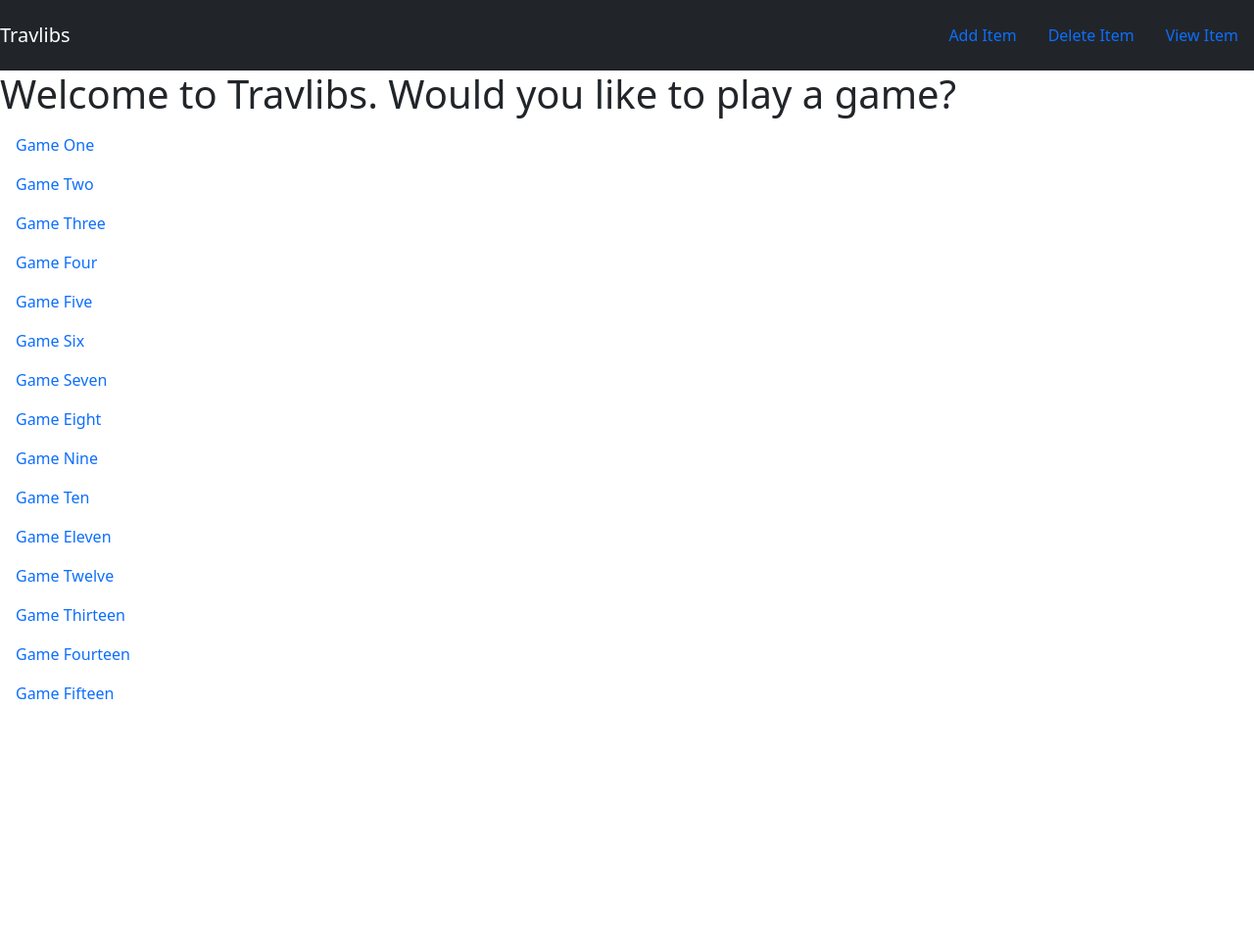
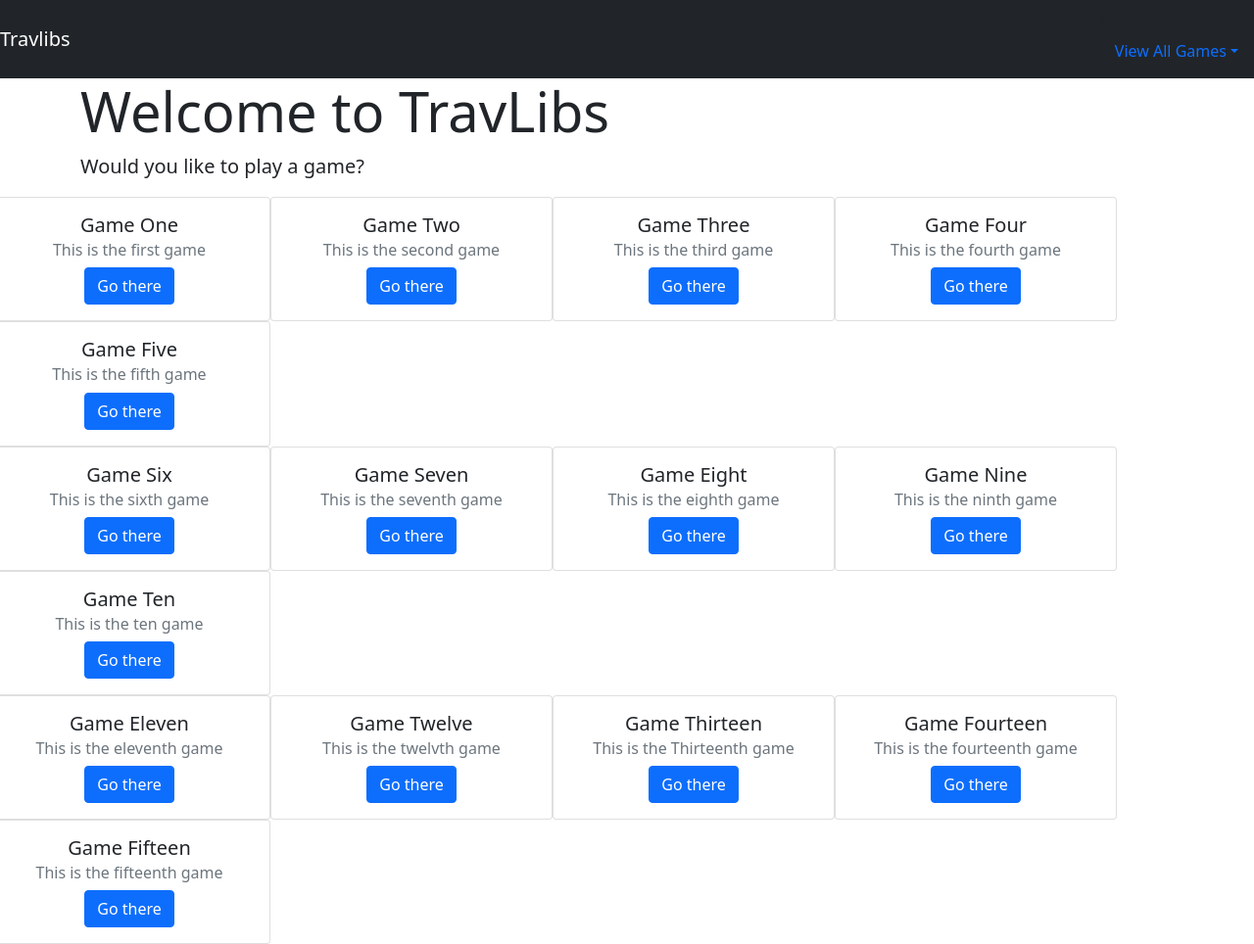
Before and after one commit to travishowey/madlibsgame, a Django app: page /index/ in a window 1280 px wide. Shown: the whole page at 98% size. Before the commit the page ends 714 px from the top, so only its background shows below. Run offline with Django 3.2, Linux system fonts and the light colour scheme.

Commit message:
working project 1.1

```diff
--- a/game/templates/game/base.html
+++ b/game/templates/game/base.html
@@ -4,19 +4,46 @@
 <head>
 
     <title>Document</title>
+
+
     <link href="https://cdn.jsdelivr.net/npm/bootstrap@5.1.3/dist/css/bootstrap.min.css" rel="stylesheet" integrity="sha384-1BmE4kWBq78iYhFldvKuhfTAU6auU8tT94WrHftjDbrCEXSU1oBoqyl2QvZ6jIW3" crossorigin="anonymous">
     <script src="https://cdn.jsdelivr.net/npm/bootstrap@5.1.3/dist/js/bootstrap.bundle.min.js" integrity="sha384-ka7Sk0Gln4gmtz2MlQnikT1wXgYsOg+OMhuP+IlRH9sENBO0LRn5q+8nbTov4+1p" crossorigin="anonymous"></script>
+
 </head>
 <body>
 <nav class="navbar navbar-dark bg-dark">
     <a href="{% url 'game:index' %}" class="navbar-brand">Travlibs</a>
-    <div class="navbar">
-        <a href="#" class="nav-item nav-link">Add Item</a>
-        <a href="#" class="nav-item nav-link">Delete Item</a>
-        <a href="#" class="nav-item nav-link">View Item</a>
-    </div>
+
+
+    <ul class="nav nav-pills">
+
+    <li class="nav-item dropdown ms-auto">
+        ><a href="#" class="nav-link dropdown-toggle" data-bs-toggle="dropdown">View All Games</a>
+        <div class="dropdown-menu dropdown-menu-end">
+            <a class="dropdown-item" href="{% url 'game:create_item' %}">Game One</a>
+    <a class="dropdown-item" href="{% url 'game:create_item_two' %}">Game Two</a>
+    <a class="dropdown-item" href="{% url 'game:create_item_three' %}">Game Three</a>
+    <a class="dropdown-item" href="{% url 'game:create_item_four' %}">Game Four</a>
+    <a class="dropdown-item" href="{% url 'game:create_item_five' %}">Game Five</a>
+    <a class="dropdown-item" href="{% url 'game:create_item_six' %}">Game Six</a>
+    <a class="dropdown-item" href="{% url 'game:create_item_seven' %}">Game Seven</a>
+    <a class="dropdown-item" href="{% url 'game:create_item_eight' %}">Game Eight</a>
+    <a class="dropdown-item" href="{% url 'game:create_item_nine' %}">Game Nine</a>
+    <a class="dropdown-item" href="{% url 'game:create_item_ten' %}">Game Ten</a>
+    <a class="dropdown-item" href="{% url 'game:create_item_eleven' %}">Game Eleven</a>
+    <a class="dropdown-item" href="{% url 'game:create_item_twelve' %}">Game Twelve</a>
+    <a class="dropdown-item" href="{% url 'game:create_item_thirteen' %}">Game Thirteen</a>
+    <a class="dropdown-item" href="{% url 'game:create_item_fourteen' %}">Game Fourteen</a>
+    <a class="dropdown-item" href="{% url 'game:create_item_fifteen' %}">Game Fifteen</a>
+        </div>
+    </li>
+</ul>
+
+
 </nav>
 {% block body %}
 {% endblock %}
+
+
 </body>
 </html>
--- a/game/templates/game/index.html
+++ b/game/templates/game/index.html
@@ -10,23 +10,129 @@
 </head>
 <body>
 {% block body %}
-<h1>Welcome to Travlibs. Would you like to play a game?</h1>
 
-    <a href="{% url 'game:create_item' %}" class="nav-item nav-link">Game One</a>
-    <a href="{% url 'game:create_item_two' %}" class="nav-item nav-link">Game Two</a>
-    <a href="{% url 'game:create_item_three' %}" class="nav-item nav-link">Game Three</a>
-    <a href="{% url 'game:create_item_four' %}" class="nav-item nav-link">Game Four</a>
-    <a href="{% url 'game:create_item_five' %}" class="nav-item nav-link">Game Five</a>
-    <a href="{% url 'game:create_item_six' %}" class="nav-item nav-link">Game Six</a>
-    <a href="{% url 'game:create_item_seven' %}" class="nav-item nav-link">Game Seven</a>
-    <a href="{% url 'game:create_item_eight' %}" class="nav-item nav-link">Game Eight</a>
-    <a href="{% url 'game:create_item_nine' %}" class="nav-item nav-link">Game Nine</a>
-    <a href="{% url 'game:create_item_ten' %}" class="nav-item nav-link">Game Ten</a>
-    <a href="{% url 'game:create_item_eleven' %}" class="nav-item nav-link">Game Eleven</a>
-    <a href="{% url 'game:create_item_twelve' %}" class="nav-item nav-link">Game Twelve</a>
-    <a href="{% url 'game:create_item_thirteen' %}" class="nav-item nav-link">Game Thirteen</a>
-    <a href="{% url 'game:create_item_fourteen' %}" class="nav-item nav-link">Game Fourteen</a>
-    <a href="{% url 'game:create_item_fifteen' %}" class="nav-item nav-link">Game Fifteen</a>
+<div class="jumbotron jumbotron-fluid">
+  <div class="container">
+    <h1 class="display-4">Welcome to TravLibs</h1>
+    <p class="lead">Would you like to play a game?</p>
+  </div>
+</div>
+
+
+
+<div class="row text-center">
+<div class="card" style="width: 18rem;">
+  <div class="card-body">
+    <h5 class="card-title">Game One</h5>
+    <h6 class="card-subtitle mb-2 text-muted">This is the first game</h6>
+    <a href="{% url 'game:create_item' %}" class="btn btn-primary">Go there</a>
+  </div>
+</div>
+<div class="card" style="width: 18rem;">
+  <div class="card-body">
+    <h5 class="card-title">Game Two</h5>
+    <h6 class="card-subtitle mb-2 text-muted">This is the second game</h6>
+    <a href="{% url 'game:create_item_two' %}" class="btn btn-primary">Go there</a>
+  </div>
+</div>
+<div class="card" style="width: 18rem;">
+  <div class="card-body">
+    <h5 class="card-title">Game Three</h5>
+    <h6 class="card-subtitle mb-2 text-muted">This is the third game</h6>
+    <a href="{% url 'game:create_item_three' %}" class="btn btn-primary">Go there</a>
+  </div>
+</div>
+<div class="card" style="width: 18rem;">
+  <div class="card-body">
+    <h5 class="card-title">Game Four</h5>
+    <h6 class="card-subtitle mb-2 text-muted">This is the fourth game</h6>
+    <a href="{% url 'game:create_item_four' %}" class="btn btn-primary">Go there</a>
+  </div>
+</div>
+<div class="card" style="width: 18rem;">
+  <div class="card-body">
+    <h5 class="card-title">Game Five</h5>
+    <h6 class="card-subtitle mb-2 text-muted">This is the fifth game</h6>
+    <a href="{% url 'game:create_item_five' %}" class="btn btn-primary">Go there</a>
+  </div>
+</div>
+</div>
+<div class="row text-center">
+<div class="card" style="width: 18rem;">
+  <div class="card-body">
+    <h5 class="card-title">Game Six</h5>
+    <h6 class="card-subtitle mb-2 text-muted">This is the sixth game</h6>
+    <a href="{% url 'game:create_item_six' %}" class="btn btn-primary">Go there</a>
+  </div>
+</div>
+<div class="card" style="width: 18rem;">
+  <div class="card-body">
+    <h5 class="card-title">Game Seven</h5>
+    <h6 class="card-subtitle mb-2 text-muted">This is the seventh game</h6>
+    <a href="{% url 'game:create_item_seven' %}" class="btn btn-primary">Go there</a>
+  </div>
+</div>
+<div class="card" style="width: 18rem;">
+  <div class="card-body">
+    <h5 class="card-title">Game Eight</h5>
+    <h6 class="card-subtitle mb-2 text-muted">This is the eighth game</h6>
+    <a href="{% url 'game:create_item_eight' %}" class="btn btn-primary">Go there</a>
+  </div>
+</div>
+<div class="card" style="width: 18rem;">
+  <div class="card-body">
+    <h5 class="card-title">Game Nine</h5>
+    <h6 class="card-subtitle mb-2 text-muted">This is the ninth game</h6>
+    <a href="{% url 'game:create_item_nine' %}" class="btn btn-primary">Go there</a>
+  </div>
+</div>
+<div class="card" style="width: 18rem;">
+  <div class="card-body">
+    <h5 class="card-title">Game Ten</h5>
+    <h6 class="card-subtitle mb-2 text-muted">This is the ten game</h6>
+    <a href="{% url 'game:create_item_ten' %}" class="btn btn-primary">Go there</a>
+  </div>
+</div>
+</div>
+<div class="row text-center">
+<div class="card" style="width: 18rem;">
+  <div class="card-body">
+    <h5 class="card-title">Game Eleven</h5>
+    <h6 class="card-subtitle mb-2 text-muted">This is the eleventh game</h6>
+    <a href="{% url 'game:create_item_eleven' %}" class="btn btn-primary">Go there</a>
+  </div>
+</div>
+<div class="card" style="width: 18rem;">
+  <div class="card-body">
+    <h5 class="card-title">Game Twelve</h5>
+    <h6 class="card-subtitle mb-2 text-muted">This is the twelvth game</h6>
+    <a href="{% url 'game:create_item_twelve' %}" class="btn btn-primary">Go there</a>
+  </div>
+</div>
+<div class="card" style="width: 18rem;">
+  <div class="card-body">
+    <h5 class="card-title">Game Thirteen</h5>
+    <h6 class="card-subtitle mb-2 text-muted">This is the Thirteenth game</h6>
+    <a href="{% url 'game:create_item_thirteen' %}" class="btn btn-primary">Go there</a>
+  </div>
+</div>
+<div class="card" style="width: 18rem;">
+  <div class="card-body">
+    <h5 class="card-title">Game Fourteen</h5>
+    <h6 class="card-subtitle mb-2 text-muted">This is the fourteenth game</h6>
+    <a href="{% url 'game:create_item_fourteen' %}" class="btn btn-primary">Go there</a>
+  </div>
+</div>
+<div class="card" style="width: 18rem;">
+  <div class="card-body">
+    <h5 class="card-title">Game Fifteen</h5>
+    <h6 class="card-subtitle mb-2 text-muted">This is the fifteenth game</h6>
+    <a href="{% url 'game:create_item_fifteen' %}" class="btn btn-primary">Go there</a>
+  </div>
+</div>
+</div>
+
+
 {% endblock %}
 </body>
 </html>
```
